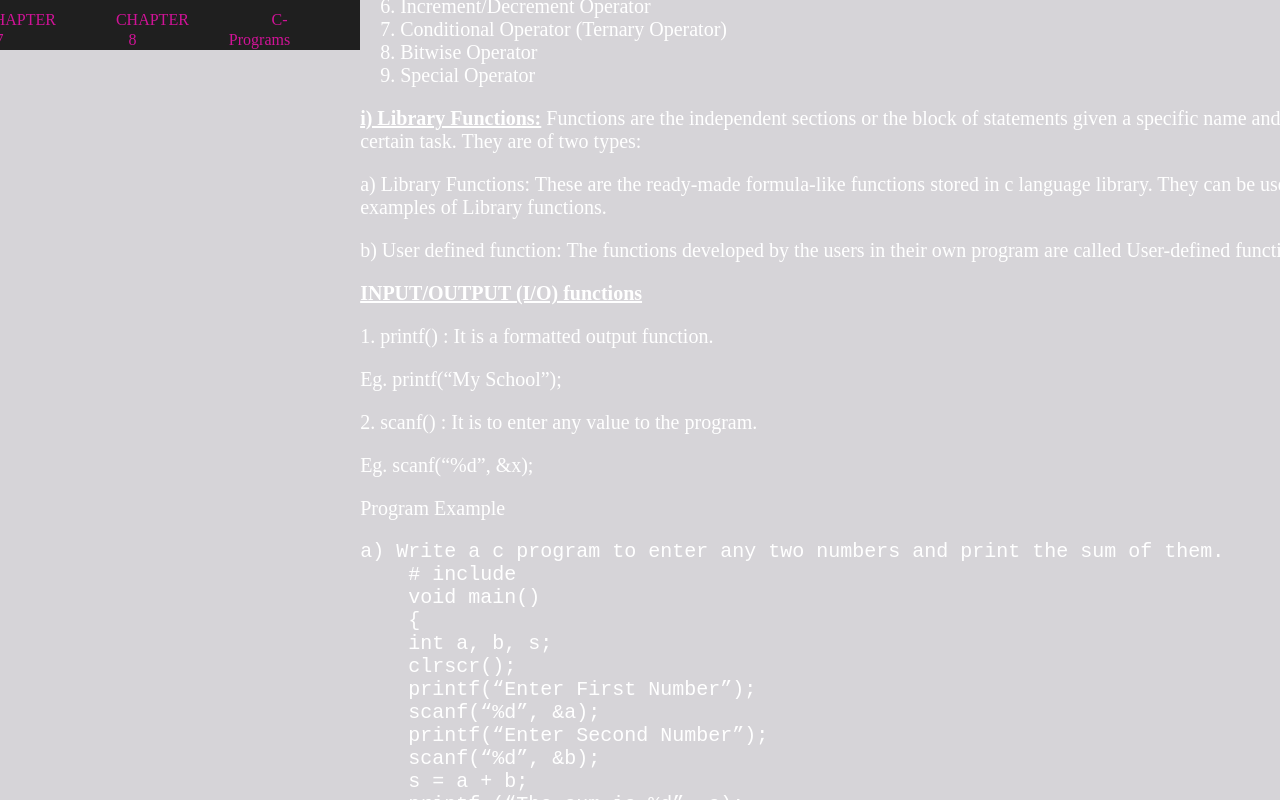
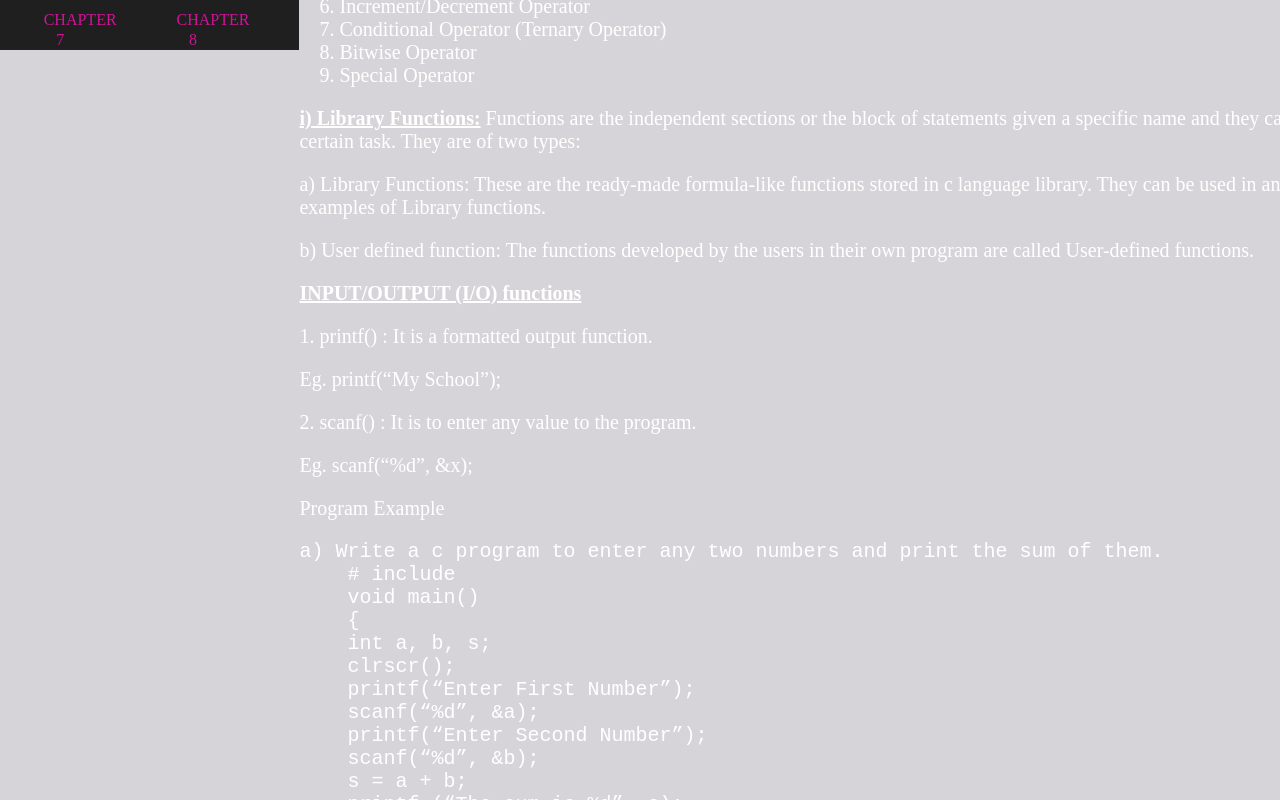
Before and after one commit to Mausam-765/Computer_syllabus, a plain HTML site: page index.html in a window 1280 px wide. Drawn offline with Linux system fonts and the light colour scheme.

Commit message:
Update index.html

```diff
--- a/index.html
+++ b/index.html
@@ -173,9 +173,6 @@
                 <div class="options">
                     <a href="#chapter8">CHAPTER 8</a>
                 </div>
-                <div class="options">
-                    <a href="#programming">C-Programs</a>
-            </div>
         </div>
     </div>
 <div style="background-color:rgb(214, 212, 216); margin-top:70px; margin-left:50px; margin-right:50px;><div data-aos="fade-up" data-aos-delay="500" class="content" ><div id="chapter1" class="scrollspy chapter"><blockquote class="title">
```
